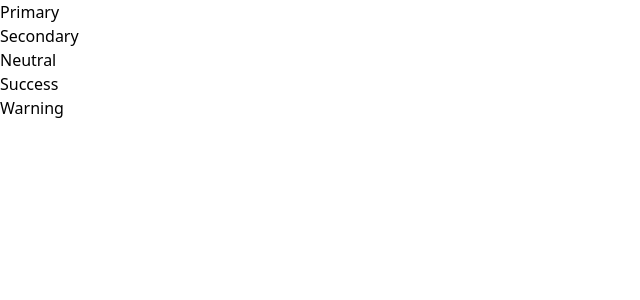
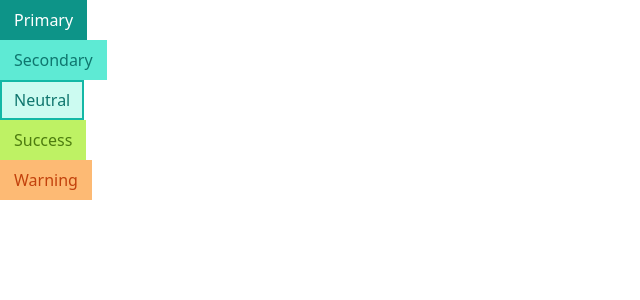
Before and after one commit to CyphrSylph/react-comps, a React (Create React App) app: page / in a window 1280 px wide. Shown: the top 300 px of the page, without its empty margins (0-640 px from the left). Built offline with nearby package versions, Linux system fonts and the light colour scheme.

Commit message:
installed classnames library for utilization with tailwind and added class properties

```diff
--- a/package.json
+++ b/package.json
@@ -6,6 +6,7 @@
     "@testing-library/jest-dom": "^5.16.5",
     "@testing-library/react": "^13.4.0",
     "@testing-library/user-event": "^13.5.0",
+    "classnames": "^2.3.2",
     "prop-types": "^15.8.1",
     "react": "^18.2.0",
     "react-dom": "^18.2.0",
--- a/src/Button.js
+++ b/src/Button.js
@@ -1,4 +1,4 @@
-import PropTypes from 'prop-types';
+import className from 'classnames';
 
 function Button({
     children,
@@ -10,7 +10,15 @@ function Button({
     outline,
     rounded,
 }) {
-    return <button>{children}</button>;
+    const classes = className('px-3 py-1.5 border-2',{
+        'border-teal-600 bg-teal-600 text-white': primary,
+        'border-teal-300 bg-teal-300 text-teal-700': secondary,
+        'border-teal-500 bg-teal-100 text-teal-700': neutral,
+        'border-lime-300 bg-lime-300 text-lime-700': success,
+        'border-orange-300 bg-orange-300 text-orange-700': warning
+    });
+
+    return <button className={classes}>{children}</button>;
 }
 
 Button.propTypes = {
```
Also changed, not shown: 1 other file (tests, documents, lock files or other folders).
